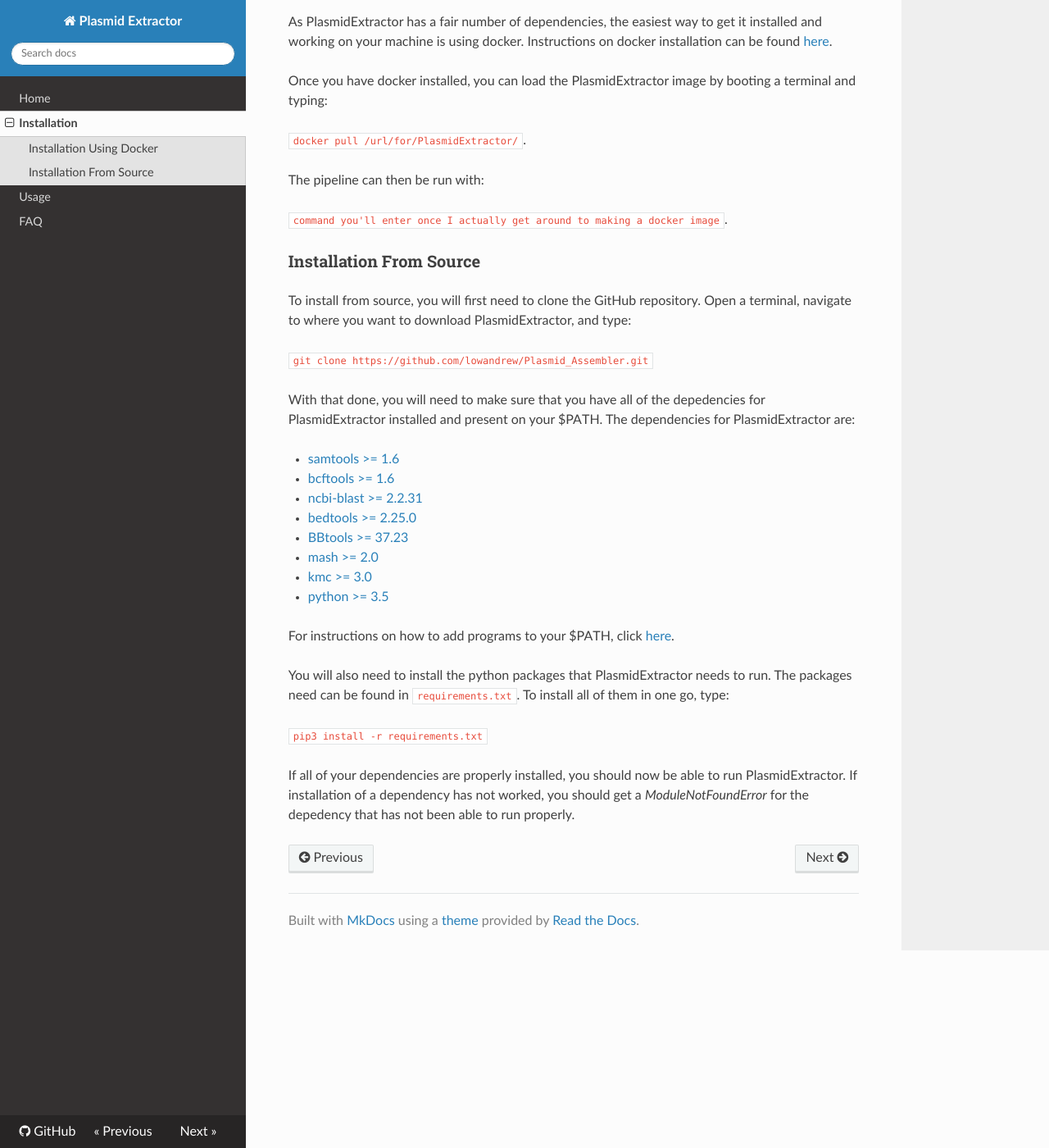
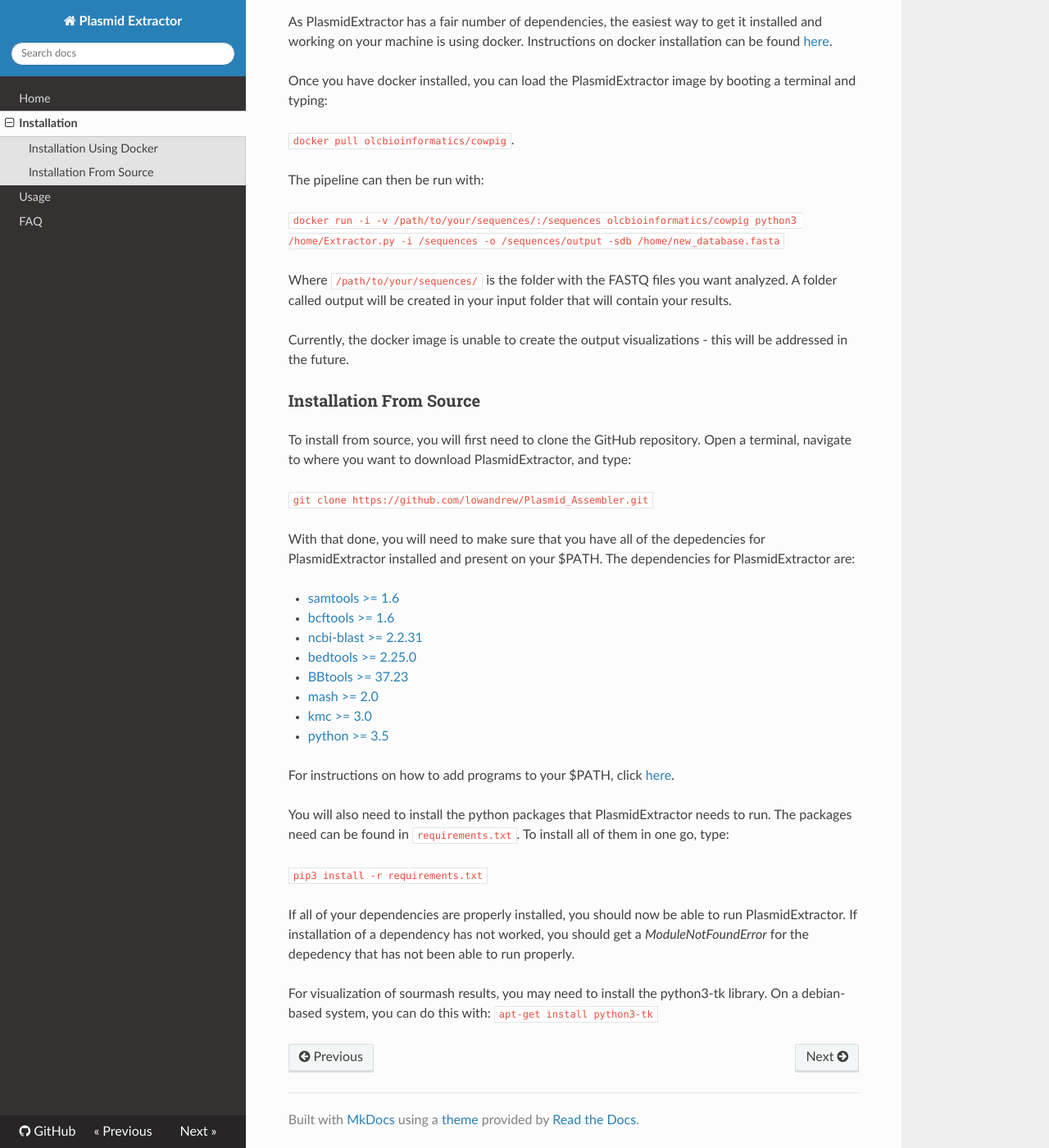
Before and after one commit to lowandrew/Plasmid_Assembler, an MkDocs documentation site: the page built from docs/installation.md, in a window 1280 px wide and 1400 px high, scrolled down 435 px. Shown: the whole window at 82% size. Built offline with MkDocs 1.6.1, drawn with Linux system fonts in a browser that asks for light colours; nearby versions of some CDN libraries; old or Windows-style settings are respelled for this version of MkDocs.

Commit message:
Minor tweaks. Doc update for docker image

```diff
--- a/docs/installation.md
+++ b/docs/installation.md
@@ -10,11 +10,15 @@
 
 Once you have docker installed, you can load the PlasmidExtractor image by booting a terminal and typing:
 
-`docker pull /url/for/PlasmidExtractor/`.
+`docker pull olcbioinformatics/cowpig`.
 
 The pipeline can then be run with:
 
-`command you'll enter once I actually get around to making a docker image`.
+`docker run -i -v /path/to/your/sequences/:/sequences olcbioinformatics/cowpig python3 /home/Extractor.py -i /sequences -o /sequences/output -sdb /home/new_database.fasta`
+
+Where `/path/to/your/sequences/` is the folder with the FASTQ files you want analyzed. A folder called output will be created in your input folder that will contain your results.
+
+Currently, the docker image is unable to create the output visualizations - this will be addressed in the future.
 
 ### Installation From Source
 
@@ -40,3 +44,5 @@
 `pip3 install -r requirements.txt`
 
 If all of your dependencies are properly installed, you should now be able to run PlasmidExtractor. If installation of a dependency has not worked, you should get a _ModuleNotFoundError_ for the depedency that has not been able to run properly.
+
+For visualization of sourmash results, you may need to install the python3-tk library. On a debian-based system, you can do this with: `apt-get install python3-tk`
```
Also changed, not shown: Extractor.py (+3 -5 lines), subset_finder.py (added).
